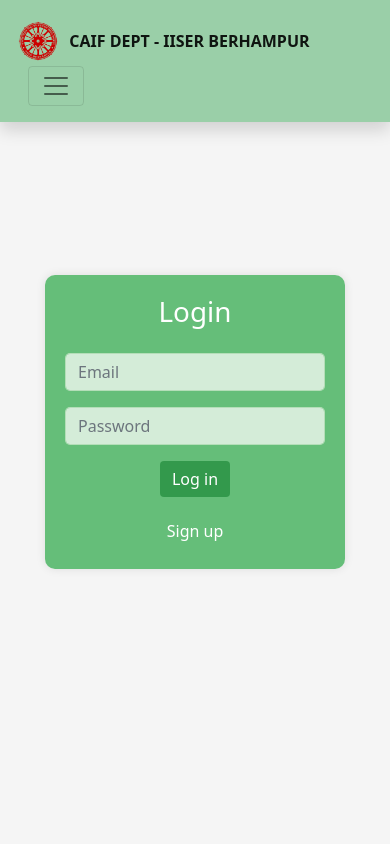
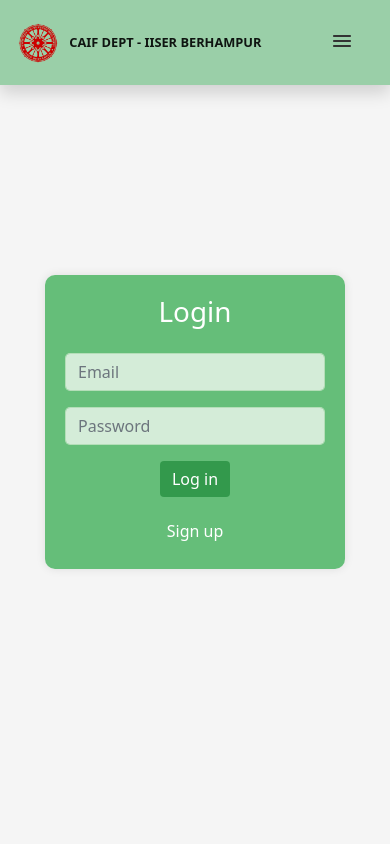
Before and after one commit to shaan4712/iiser-berhampur, a React (Vite) app in the folder caif/: page /login in a window 390 px wide. Shown: the top 844 px of the page. Built offline with nearby package versions, Linux system fonts and the light colour scheme.

Commit message:
drawer in landing page for mobile view

```diff
--- a/caif/package.json
+++ b/caif/package.json
@@ -10,6 +10,10 @@
     "preview": "vite preview"
   },
   "dependencies": {
+    "@emotion/react": "^11.14.0",
+    "@emotion/styled": "^11.14.0",
+    "@mui/icons-material": "^6.2.0",
+    "@mui/material": "^6.2.0",
     "axios": "^1.7.7",
     "boostrap": "^2.0.0",
     "bootstrap-icons": "^1.11.3",
--- /dev/null
+++ b/caif/src/component/Drawer.jsx
@@ -0,0 +1,33 @@
+import { useEffect, useState } from 'react';
+import Drawer from '@mui/material/Drawer';
+import { IconButton, Switch } from '@mui/material';
+import MenuRoundedIcon from '@mui/icons-material/MenuRounded';
+import { Link, useNavigate } from 'react-router-dom';
+import '../css files/Drawer.css'
+
+export default function AnchorTemporaryDrawer() {
+    const [open, setOpen] = useState(false);
+    const navigate = useNavigate();
+
+    return (
+        <div>
+            <IconButton onClick={() => setOpen(true)}>
+                <MenuRoundedIcon className='link' />
+            </IconButton>
+            <Drawer
+                anchor={"right"}
+                open={open}
+                onClose={() => setOpen(false)}
+            >
+                <div className='drawer-div'>
+                    <Link to='/login'>
+                        <p className='link'>Login</p>
+                    </Link>
+                    <a href="#faqSection">
+                        FAQs
+                    </a>
+                </div>
+            </Drawer>
+        </div>
+    );
+}
--- a/caif/src/component/LandingNavbar.jsx
+++ b/caif/src/component/LandingNavbar.jsx
@@ -1,6 +1,7 @@
 import React from "react";
 import { Link } from "react-router-dom";
 import '../css files/LandingNavbar.css'
+import AnchorTemporaryDrawer from "./Drawer";
 
 function LandingNavbar() {
   return (
@@ -24,20 +25,10 @@ function LandingNavbar() {
           />
           <b>CAIF DEPT - IISER BERHAMPUR</b>
         </a>
-        <button
-          className="navbar-toggler"
-          type="button"
-          data-bs-toggle="collapse"
-          data-bs-target="#navbarSupportedContent"
-          aria-controls="navbarSupportedContent"
-          aria-expanded="false"
-          aria-label="Toggle navigation"
-        >
-          <span className="navbar-toggler-icon"></span>
-        </button>
+
         <div className="collapse navbar-collapse" id="navbarSupportedContent">
           <ul className="navbar-nav ms-auto mb-2 mb-lg-0">
-            <li className="nav-item mx-3">
+            <li className="nav-item mx-3 d-none d-lg-block">
               <a
                 className="nav-link px-4 py-2 hover:bg-success"
                 aria-current="page"
@@ -46,7 +37,7 @@ function LandingNavbar() {
                 FAQs
               </a>
             </li>
-            <li>
+            <li className="d-none d-lg-block">
               <Link to="/login" className="text-decoration-none">
                 <button
                   type="submit"
@@ -56,6 +47,9 @@ function LandingNavbar() {
                 </button>
               </Link>
             </li>
+            <li className="menu d-lg-none">
+              <AnchorTemporaryDrawer />
+            </li>
           </ul>
         </div>
       </div>
--- /dev/null
+++ b/caif/src/css files/Drawer.css
@@ -0,0 +1,49 @@
+
+
+  .drawer-div {
+    padding: 20px;
+    width: 250px;
+    height: 100%;
+    background-color: rgb(31, 31, 31);
+}
+
+.drawer-div a {
+    display: block;
+    padding: 15px 20px;
+    margin: 10px 0;
+    color: #fff;
+    text-decoration: none;
+    border-radius: 8px;
+    transition: all 0.3s ease;
+}
+
+.drawer-div a:hover {
+    background-color: #9acfa8;
+    color: white;
+    transform: translateX(5px);
+}
+
+.drawer-div .link {
+    font-size: 16px;
+    font-weight: 500;
+    margin: 0;
+}
+
+.MuiIconButton-root {
+    color: #333 !important;
+    padding: 8px !important;
+    border-radius: 8px !important;
+    transition: all 0.3s ease !important;
+}
+
+.MuiIconButton-root:hover {
+    background-color: rgba(154, 207, 168, 0.1) !important;
+}
+
+.MuiIconButton-root .link {
+    font-size: 24px;
+}
+
+.MuiDrawer-paper {
+    box-shadow: -2px 0 10px rgba(0, 0, 0, 0.1);
+}
--- a/caif/src/css files/LandingNavbar.css
+++ b/caif/src/css files/LandingNavbar.css
@@ -1,6 +1,18 @@
 .logo-chakra {
     display: none;
 }
+
+@media (max-width: 991px) {
+    .navbar-collapse {
+      display: flex !important;
+      flex-basis: auto;
+    }
+
+    .navbar-nav {
+      flex-direction: row;
+      align-items: center;
+    }
+  }
 
 @media (max-width: 600px) {
     .title{
@@ -13,3 +25,12 @@
         display: inline;
     }
 }
+
+@media (max-width: 400px) {
+    .title{
+        font-size: 0.8rem;
+    }
+    .menu{
+        margin-top: 5px;
+    }
+}
```
Also changed, not shown: 1 other file (tests, documents, lock files or other folders).
